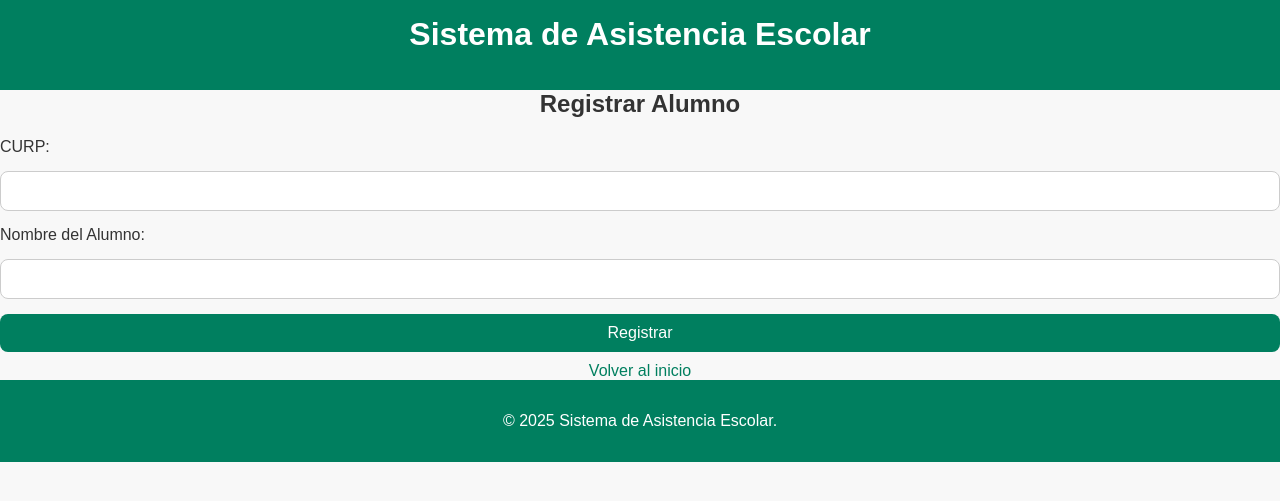
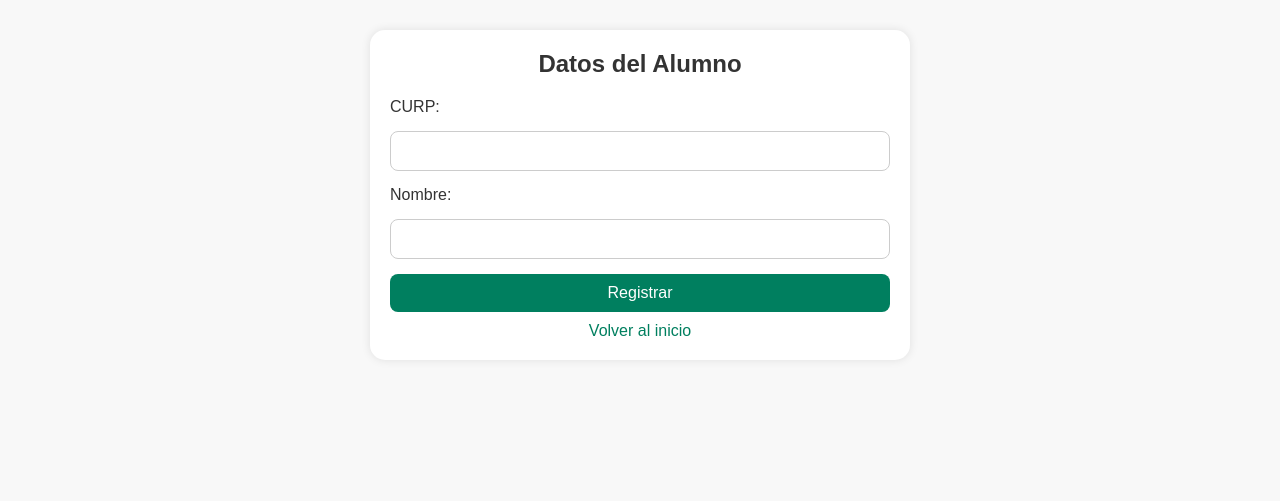
Before and after one commit to Gsr1989/educacionbasica, a Flask app: template templates/registro_form.html in a window 1280 px wide. Shown: the top 501 px of the page. Run offline with Flask 3, Linux system fonts and the light colour scheme; the template is opened without the code that fills it, so the values that code supplies are empty.

Commit message:
Update registro_form.html

```diff
--- a/templates/registro_form.html
+++ b/templates/registro_form.html
@@ -7,26 +7,16 @@
     <link rel="stylesheet" href="{{ url_for('static', filename='css/style.css') }}">
 </head>
 <body>
-    <header>
-        <h1>Sistema de Asistencia Escolar</h1>
-    </header>
-
-    <main>
-        <h2>Registrar Alumno</h2>
+    <div class="container">
+        <h2>Datos del Alumno</h2>
         <form action="/registrar_alumno" method="POST">
             <label for="curp">CURP:</label>
-            <input type="text" name="curp" id="curp" required>
-
-            <label for="nombre">Nombre del Alumno:</label>
-            <input type="text" name="nombre" id="nombre" required>
-
+            <input type="text" name="curp" required>
+            <label for="nombre">Nombre:</label>
+            <input type="text" name="nombre" required>
             <button type="submit">Registrar</button>
         </form>
         <a href="/">Volver al inicio</a>
-    </main>
-
-    <footer>
-        <p>&copy; 2025 Sistema de Asistencia Escolar.</p>
-    </footer>
+    </div>
 </body>
 </html>
```
